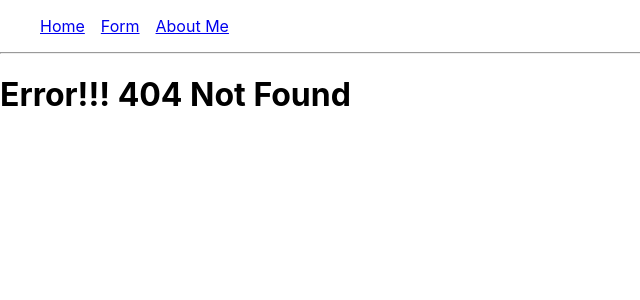
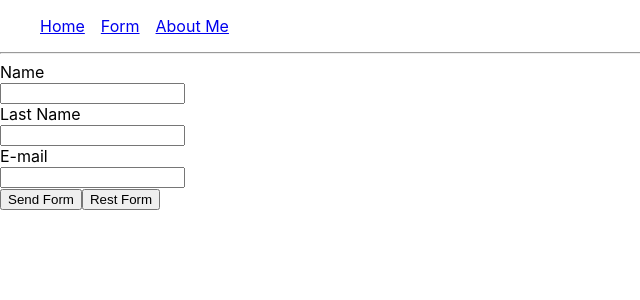
Before and after one commit to kaanyrd/FormForDevelopers, a React (Create React App) app in the folder my-form/: page /newform in a window 1280 px wide. Before the commit this address had no page. Shown: the top 300 px of the page, without its empty margins (0-640 px from the left). Built offline with nearby package versions, Linux system fonts and the light colour scheme.

Commit message:
useFormik() ise created

```diff
--- a/my-form/package.json
+++ b/my-form/package.json
@@ -6,6 +6,7 @@
     "@testing-library/jest-dom": "^5.16.5",
     "@testing-library/react": "^13.4.0",
     "@testing-library/user-event": "^13.5.0",
+    "formik": "^2.2.9",
     "react": "^18.2.0",
     "react-dom": "^18.2.0",
     "react-router-dom": "^6.4.5",
--- a/my-form/src/App.jsx
+++ b/my-form/src/App.jsx
@@ -1,7 +1,7 @@
 import './App.css';
 import {BrowserRouter, Routes, Route} from "react-router-dom"
 import Home from './components/Home';
-import Form from './components/Form';
+import NewForm from './components/NewForm';
 import AboutMe from './components/AboutMe';
 import Error from "./components/Error"
 import Menu from './Menu/Menu';
@@ -15,7 +15,7 @@ function App() {
       <hr />
         <Routes>
           <Route index element={<Home />}/>
-          <Route path='/form' element={<Form />}/>
+          <Route path='/newform' element={<NewForm />}/>
           <Route path='aboutme' element={<AboutMe/>}/>
           <Route path='*' element={<Error/>}/>
         </Routes>
--- a/my-form/src/Menu/Menu.jsx
+++ b/my-form/src/Menu/Menu.jsx
@@ -14,7 +14,7 @@ function Menu() {
                     </div>
                     <div>
                         <li>
-                            <Link to="/form">Form</Link>
+                            <Link to="/newform">Form</Link>
                         </li>
                     </div>
                     <div>
--- a/my-form/src/components/Form.jsx
+++ /dev/null
@@ -1,11 +0,0 @@
-import React from 'react'
-
-function Form() {
-  return (
-    <div>
-        <h1>Form</h1>
-    </div>
-  )
-}
-
-export default Form
--- /dev/null
+++ b/my-form/src/components/NewForm.jsx
@@ -0,0 +1,44 @@
+import React from 'react'
+import { useFormik } from "formik"
+
+
+function NewForm() {
+
+  const { handleChange, handleSubmit, handleReset ,values, isSubmitting } = useFormik({
+    initialValues: {
+      firstName: "",
+      lastName: "",
+      email: ""
+    },
+    onSubmit: async(values, bag)=> {
+      await new Promise((r)=> setTimeout(r, 2000))
+      console.log(values)
+      bag.resetForm()
+    }
+  })
+
+  return (
+    <div>
+        <form onSubmit={handleSubmit} onReset={handleReset}>
+          <div>
+            <div><label htmlFor="firstName">Name</label></div>
+            <div><input value={values.firstName} id="firstName" name="firstName" onChange={handleChange("firstName")} disabled={isSubmitting}/></div>
+          </div>
+          <div>
+            <div><label htmlFor="lastName">Last Name</label></div>
+            <div><input value={values.lastName} id="lastName" name="lastName" onChange={handleChange("lastName")} disabled={isSubmitting}/></div>
+          </div>
+          <div>
+            <div><label htmlFor="email">E-mail</label></div>
+            <div><input value={values.email} id="email" name="email" onChange={handleChange("email")} disabled={isSubmitting}/></div>
+          </div>
+          <div>
+            <button type='submit'>Send Form</button>
+            <button type='reset'>Rest Form</button>
+          </div>
+        </form>
+    </div>
+  )
+}
+
+export default NewForm
```
Also changed, not shown: 1 other file (tests, documents, lock files or other folders).
